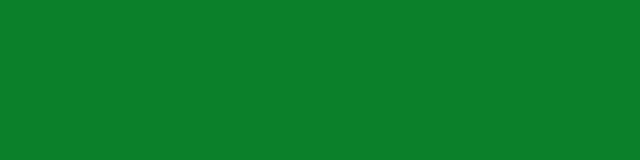
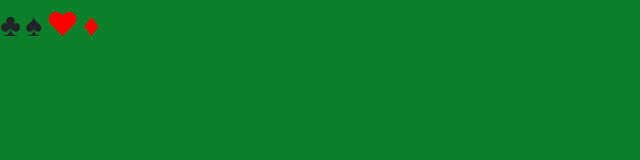
Before and after one commit to prashantkumar1113/JS-MileStoneProject1-BlackJack, a plain HTML site: page index.html in a window 1280 px wide. Shown: the whole page, without its empty margins (0-640 px from the left). Drawn offline with nearby package versions, Linux system fonts and the light colour scheme.

Commit message:
Found the suit html codes and added corresponding styles

```diff
--- a/index.html
+++ b/index.html
@@ -15,6 +15,11 @@
         <link href="./styles.css" rel="stylesheet" type="text/css"></link>
     </head>
     <body>
+        <span class="suit">&#9827;</span>
+        <span class="suit">&#9824;</span>
+        <span class="red suit">&#9829;</span>
+        <span class="red suit">&#9830;</span>
+
         <script src="./blackjack.js"></script>
     </body>
 </html>
--- a/styles.css
+++ b/styles.css
@@ -1,3 +1,10 @@
 body {
     background-color: #0b802a;
 }
+
+.suit {
+    font-size: 2em;
+}
+.red {
+    color: red;
+}
```
